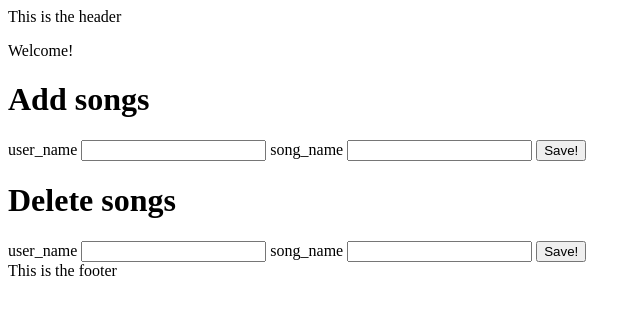
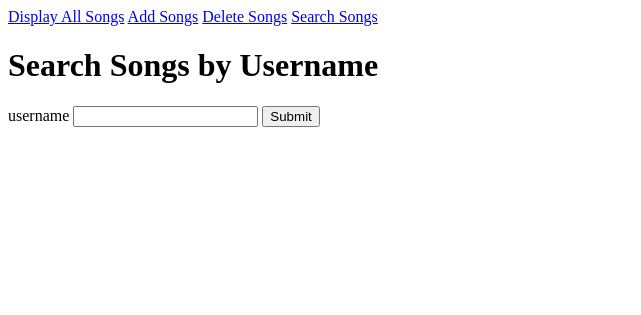
Before and after one commit to software-students-fall2023/2-web-app-exercise-last-team, a Flask app: page /search-songs in a window 1280 px wide. Shown: the top 315 px of the page, without its empty margins (0-641 px from the left). Run offline with Flask 3, Linux system fonts and the light colour scheme; data that the repository does not hold is empty.

Commit message:
seperating htmls and create search feature

```diff
--- a/app.py
+++ b/app.py
@@ -7,7 +7,7 @@ app = Flask(__name__)
 # Views
 @app.route("/")
 @app.route("/<user_name>")
-def hello_world(user_name=None):
+def display_songs(user_name=None):
     song_list = None
     if user_name:
         song_list = db.songs.find({"user_name": user_name})
@@ -15,6 +15,21 @@ def hello_world(user_name=None):
         song_list = db.songs.find({})
 
     return render_template("home.html", song_list=song_list)
+
+
+@app.route("/add-songs")
+def add_songs():
+    return render_template("addSongs.html")
+
+
+@app.route("/delete-songs")
+def delete_songs():
+    return render_template("deleteSongs.html")
+
+
+@app.route("/search-songs")
+def search_songs():
+    return render_template("searchSongs.html")
 
 
 # Form methods
@@ -34,6 +49,12 @@ def deleteSongs():
     return redirect("/")
 
 
+@app.route("/api/search-songs", methods=["POST"])
+def searchSongs():
+    user_name = request.form["user_name"]
+    return redirect("/" + user_name)
+
+
 # Connecting to local host
 connection = pymongo.MongoClient("mongodb://localhost:27017")
 db = connection["test_database"]
--- a/templates/base.html
+++ b/templates/base.html
@@ -5,9 +5,13 @@
   </head>
   <body>
     <div class="container">
-      <header>This is the header</header>
+      <nav>
+        <a href="/">Display All Songs</a>
+        <a href="/add-songs">Add Songs</a>
+        <a href="/delete-songs">Delete Songs</a>
+        <a href="/search-songs">Search Songs</a>
+      </nav>
       <main>{% block container %} {% endblock %}</main>
-      <footer>This is the footer</footer>
     </div>
   </body>
 </html>
--- a/templates/home.html
+++ b/templates/home.html
@@ -1,5 +1,4 @@
 {% extends 'base.html' %} {% block container %}
-    <p>Welcome!</p>
     {% for song in song_list%}
     <div>
       <p>Music Name: {{song["song_name"]}}</h1>
@@ -7,27 +6,4 @@
     </div>
     <br>
     {% endfor %}
-    <div>
-      <h1>Add songs</h1>
-    </div>
-    <form method="POST" action="/api/add-songs">
-      user_name
-      <input type="text" name="user_name" />
-      song_name
-      <input type="text" name="song_name" />
-      <input type="submit" value="Save!" />
-    </form>
-
-    <div>
-      <h1>Delete songs</h1>
-    </div>
-    <form method="POST" action="/api/delete-songs">
-      user_name
-      <input type="text" name="user_name" />
-      song_name
-      <input type="text" name="song_name" />
-      <input type="submit" value="Save!" />
-    </form>
-
-
 {% endblock %}
--- /dev/null
+++ b/templates/searchSongs.html
@@ -0,0 +1,10 @@
+{% extends 'base.html' %} {% block container %}
+<div>
+  <h1>Search Songs by Username</h1>
+  <form method="POST" action="/api/search-songs">
+    username
+    <input type="text" name="user_name" />
+    <input type="submit" value="Submit" />
+  </form>
+</div>
+{% endblock %}
```
Also changed, not shown: templates/addSongs.html (added, +12 -0 lines), templates/deleteSongs.html (added, +12 -0 lines).
